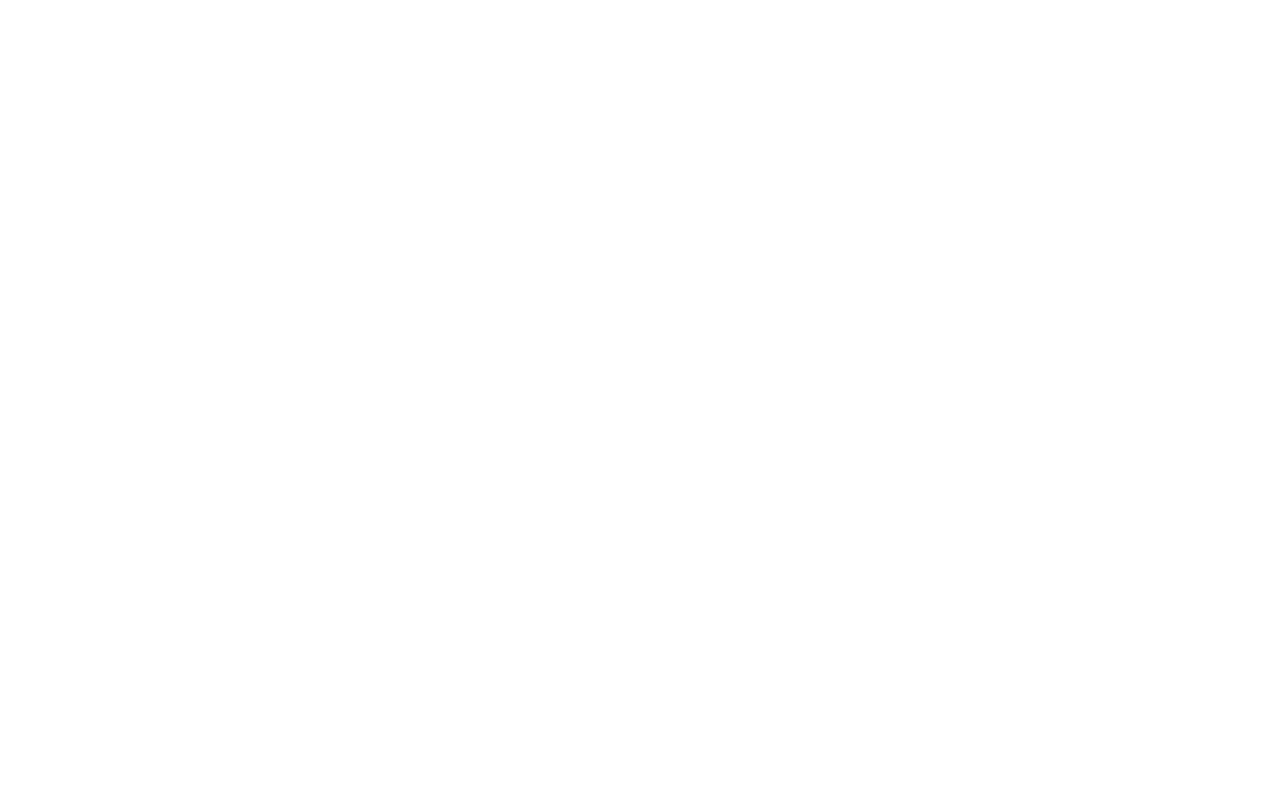
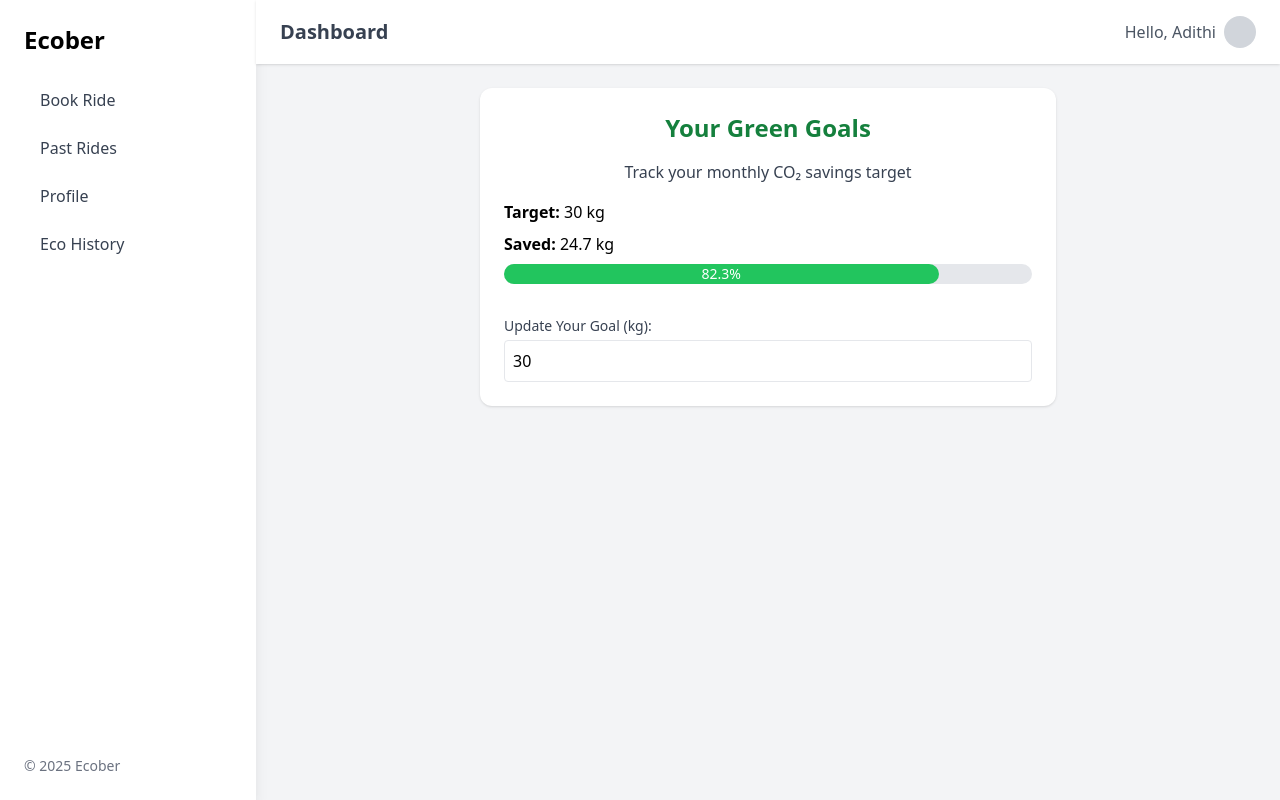
Before and after one commit to adithi2905/ecober, a React (Create React App) app in the folder frontend/ecober/: page /goals in a window 1280 px wide. Before the commit this address had no page. Built offline with nearby package versions, Linux system fonts and the light colour scheme.

Commit message:
Added ecoReport and green goals page

```diff
--- a/frontend/ecober/package.json
+++ b/frontend/ecober/package.json
@@ -13,6 +13,7 @@
     "react-dom": "^19.1.0",
     "react-router-dom": "^7.6.1",
     "react-scripts": "5.0.1",
+    "recharts": "^2.15.3",
     "web-vitals": "^2.1.4"
   },
   "scripts": {
--- a/frontend/ecober/src/App.js
+++ b/frontend/ecober/src/App.js
@@ -6,6 +6,8 @@ import BookingConfirmation from './components/bookingConfirmation';
 import DashboardLayout from './dashboards/dashboardLayout';
 import TripHistory from './components/tripsHistory';
 import Profile from './components/Profile';
+import EcoReport from './components/ecoReport';
+import GreenGoals from './components/greenGoals';
 
 function App() {
   return (
@@ -13,10 +15,13 @@ function App() {
       <Routes>
         {/* All dashboard content goes inside this layout */}
         <Route element={<DashboardLayout />}>
+
           <Route path="/rideBooking" element={<RiderBooking />} />
           <Route path="/bookingConfirmation" element={<BookingConfirmation />} />
           <Route path="/tripsHistory" element={<TripHistory />} />
             <Route path="/profile" element={<Profile />} />
+            <Route path="/ecoReport" element={<EcoReport />} />
+          <Route path="/goals" element={<GreenGoals />} />
 
         </Route>
       </Routes>
--- /dev/null
+++ b/frontend/ecober/src/components/ecoReport.js
@@ -0,0 +1,65 @@
+import { BarChart, Bar, XAxis, YAxis, Tooltip, PieChart, Pie, Cell, Legend } from 'recharts';
+
+const monthlyData = [
+  { month: 'Jan', co2: 2.5 },
+  { month: 'Feb', co2: 3.2 },
+  { month: 'Mar', co2: 4.1 },
+  { month: 'Apr', co2: 5.0 },
+  { month: 'May', co2: 6.2 },
+];
+
+const rideTypeData = [
+  { name: 'Pooled', value: 60 },
+  { name: 'Solo', value: 30 },
+  { name: 'Electric Vehicle', value: 10 },
+];
+
+const COLORS = ['#22c55e', '#3b82f6', '#a855f7'];
+
+function EcoReport() {
+  return (
+    <div className="p-6 space-y-6">
+      <h2 className="text-2xl font-bold text-center text-green-700">Eco Report</h2>
+
+      <div className="text-center text-lg font-medium">
+        Total CO₂ Saved: <span className="text-green-600 font-bold">24.7 kg</span>
+      </div>
+
+      {/* Monthly Savings Bar Chart */}
+      <div className="bg-white p-4 rounded-lg shadow">
+        <h3 className="text-lg font-semibold mb-2">Monthly CO₂ Savings</h3>
+        <BarChart width={500} height={300} data={monthlyData}>
+          <XAxis dataKey="month" />
+          <YAxis />
+          <Tooltip />
+          <Bar dataKey="co2" fill="#22c55e" />
+        </BarChart>
+      </div>
+
+      {/* Ride Type Pie Chart */}
+      <div className="bg-white p-4 rounded-lg shadow">
+        <h3 className="text-lg font-semibold mb-2">Ride Type Distribution</h3>
+        <PieChart width={400} height={300}>
+          <Pie
+            data={rideTypeData}
+            cx="50%"
+            cy="50%"
+            labelLine={false}
+            label={({ name, percent }) => `${name} (${(percent * 100).toFixed(0)}%)`}
+            outerRadius={100}
+            fill="#8884d8"
+            dataKey="value"
+          >
+            {rideTypeData.map((entry, index) => (
+              <Cell key={`cell-${index}`} fill={COLORS[index % COLORS.length]} />
+            ))}
+          </Pie>
+          <Tooltip />
+          <Legend />
+        </PieChart>
+      </div>
+    </div>
+  );
+}
+
+export default EcoReport;
--- /dev/null
+++ b/frontend/ecober/src/components/greenGoals.js
@@ -0,0 +1,41 @@
+import React, { useState } from 'react';
+
+function GreenGoals() {
+  const [goal, setGoal] = useState(30); // goal in kg
+  const [saved, setSaved] = useState(24.7); // from backend or stats
+
+  const progress = Math.min(((saved / goal) * 100).toFixed(1), 100);
+
+  return (
+    <div className="max-w-xl mx-auto p-6 bg-white rounded-xl shadow space-y-4">
+      <h2 className="text-2xl font-bold text-center text-green-700">Your Green Goals</h2>
+      <p className="text-gray-700 text-center">Track your monthly CO₂ savings target</p>
+
+      <div className="space-y-2">
+        <p><strong>Target:</strong> {goal} kg</p>
+        <p><strong>Saved:</strong> {saved} kg</p>
+
+        <div className="w-full bg-gray-200 rounded-full h-5">
+          <div
+            className="bg-green-500 h-5 rounded-full text-white text-sm flex items-center justify-center"
+            style={{ width: `${progress}%` }}
+          >
+            {progress}%
+          </div>
+        </div>
+      </div>
+
+      <div className="pt-4">
+        <label className="block text-sm font-medium text-gray-700">Update Your Goal (kg):</label>
+        <input
+          type="number"
+          value={goal}
+          onChange={(e) => setGoal(e.target.value)}
+          className="border p-2 mt-1 w-full rounded"
+        />
+      </div>
+    </div>
+  );
+}
+
+export default GreenGoals;
--- a/frontend/ecober/src/dashboards/dashboardLayout.js
+++ b/frontend/ecober/src/dashboards/dashboardLayout.js
@@ -5,6 +5,8 @@ const navLinks = [
   { name: 'Book Ride', path: '/rideBooking' },
   { name: 'Past Rides', path: '/tripsHistory' },
   { name: 'Profile', path: '/profile' },
+   { name: 'Eco History', path: '/ecoReport' },
+    { name: 'Green Goals', path: '/goals' },
 ];
 
 function DashboardLayout() {
```
Also changed, not shown: 1 other file (tests, documents, lock files or other folders).
